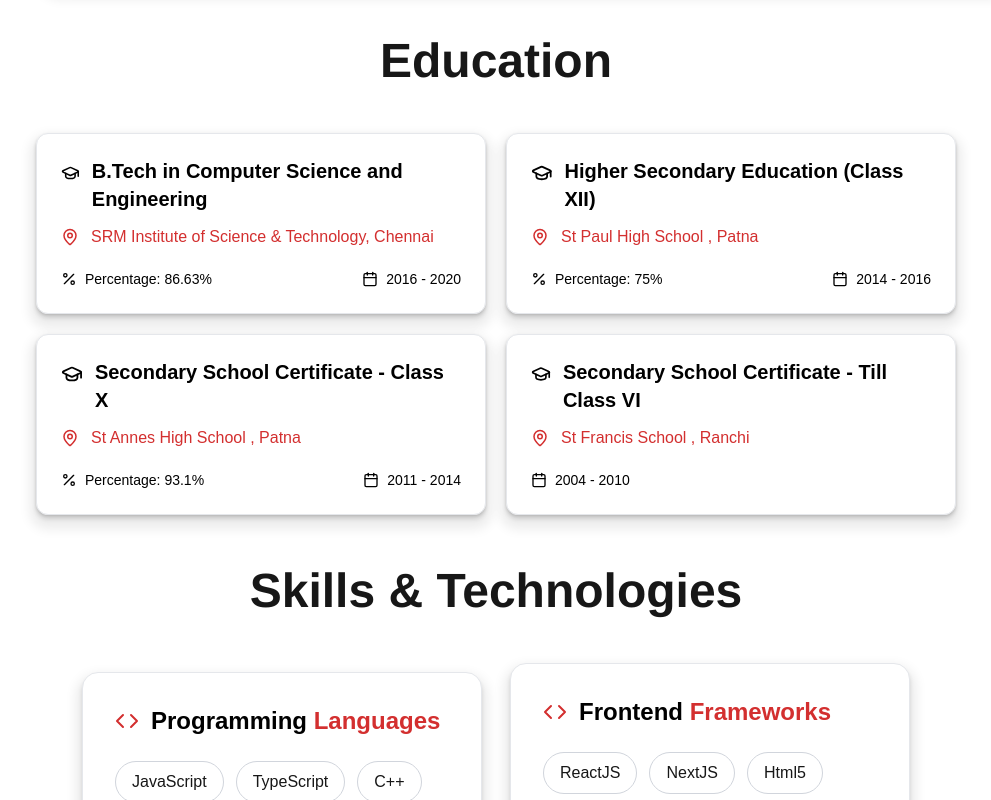
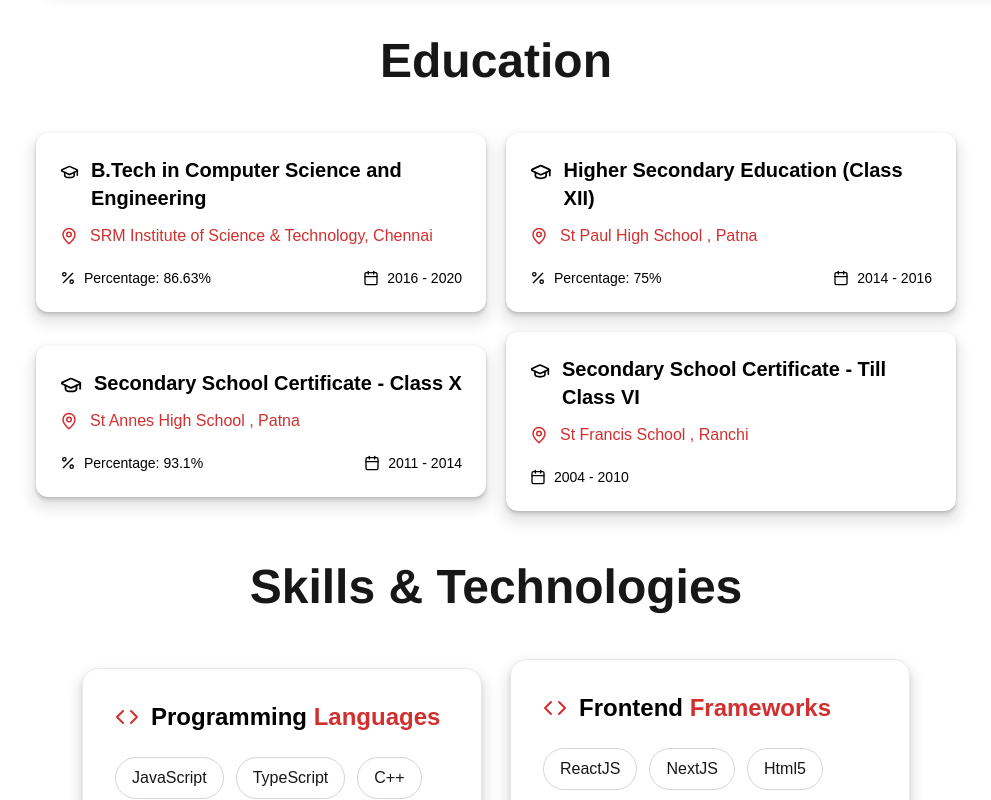
Before and after one commit to Somen1kumar/potfolioNew, a Next.js app: page / in a window 1280 px wide. Shown: the part 2980-3780 px from the top of the page, without its empty margins (144-1135 px from the left). Built offline with nearby package versions, Linux system fonts and the light colour scheme.

Commit message:
refresh the color code

```diff
--- a/app/components/Education/educationCard.tsx
+++ b/app/components/Education/educationCard.tsx
@@ -23,7 +23,7 @@ export default function EducationCard(props: PropsInterface) {
     const {degree, institute, percentage, duration} = props
   return (
     <>
-      <div className="w-full bg-white border border-gray-200 rounded-xl p-6 shadow-sm hover:shadow-md transition-shadow">
+      <div className="w-full border-gray-200 rounded-xl p-6 shadow-sm hover:shadow-md transition-shadow">
 
         {/* Degree */}
         <div className="flex items-start gap-3">
--- a/app/components/Education/index.tsx
+++ b/app/components/Education/index.tsx
@@ -46,7 +46,7 @@ const Education = () => {
       </div>
       {/* Experience Card */}
       <div className="flex flex-col py-4 px-8 gap-6 lg:gap-8">
-        <div className=" bg-white flex items-center justify-center px-4 gap-7 flex-wrap lg:gap-5 ">
+        <div className="flex items-center justify-center px-4 gap-7 flex-wrap lg:gap-5 ">
             {EducationLabel.educationList.map((item, index) => (
                 <div className={`${styles.educationCardStyle} rounded-xl max-w-150 w-full  lg:max-w-112.5`} key={index}>
                     <ExperienceCard {...item}/>
--- a/app/components/Research/researchCard.tsx
+++ b/app/components/Research/researchCard.tsx
@@ -9,7 +9,7 @@ export default function PublicationCard() {
     const { t } = useTranslation();
   return (
     <div className={`max-w-5xl my-4 mx-auto `}>
-      <div className={`${styles.researchCardStyle} relative rounded-3xl border border-gray-200 bg-white shadow-sm p-6 sm:p-10`}>
+      <div className={`${styles.researchCardStyle} relative rounded-3xl border border-gray-200 shadow-sm p-6 sm:p-10`}>
 
         {/* Icon */}
         <div className="flex justify-center mb-6">
--- a/app/components/Skills/skillCard.tsx
+++ b/app/components/Skills/skillCard.tsx
@@ -16,7 +16,7 @@ const  skillCard = (props: PropsInterface) => {
 
   return (
     <>
-      <div className={`${styles.skillsCardStyle} rounded-2xl border border-gray-200 bg-white shadow-sm p-6 sm:p-8 max-w-100 min-w-100 min-h-50 `}>
+      <div className={`${styles.skillsCardStyle} rounded-2xl border border-gray-200 shadow-sm p-6 sm:p-8 max-w-100 min-w-100 min-h-50 `}>
 
         {/* Header */}
         <div className="flex items-center gap-3 mb-6">
```
